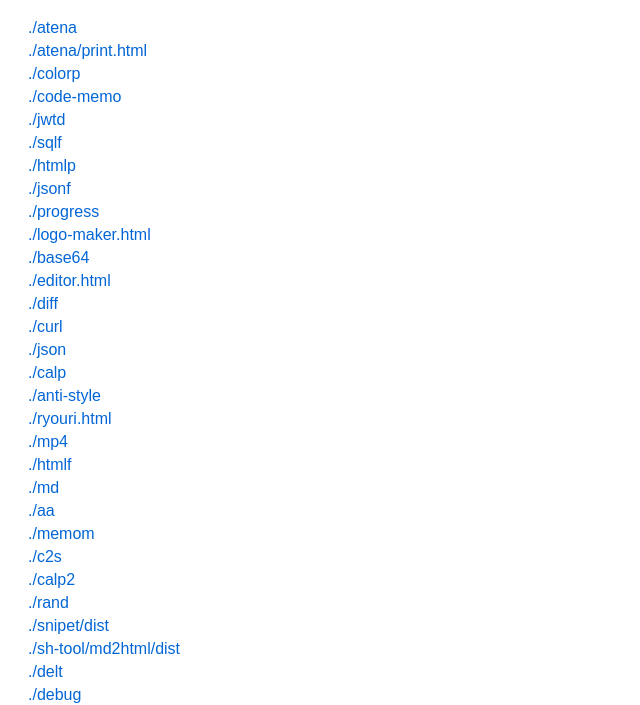
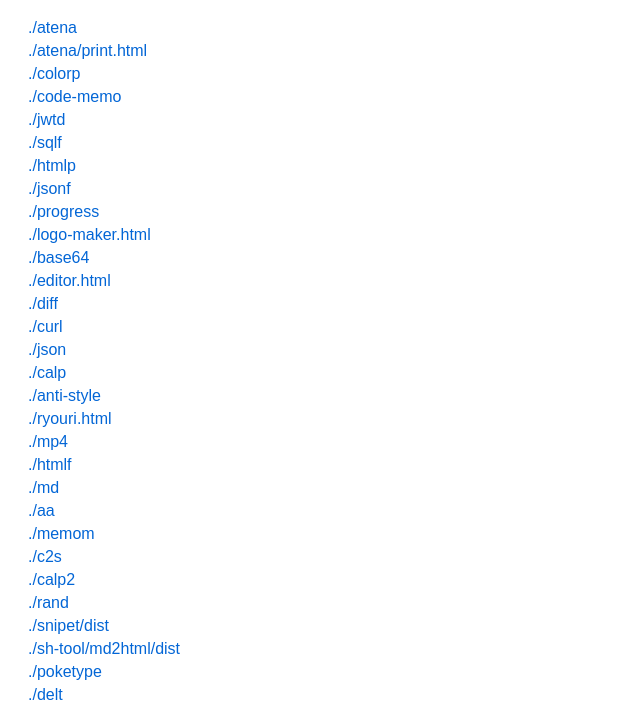
Before and after one commit to jun0222/issue-solving, a plain HTML site: page path.html in a window 1280 px wide. Shown: the part 98-803 px from the top of the page, without its empty margins (0-640 px from the left). Drawn offline with Linux system fonts and the light colour scheme.

Commit message:
feat: tool update

```diff
--- a/path.html
+++ b/path.html
@@ -43,6 +43,7 @@
     <li><a href="https://tools.juns-app.com/rand">./rand</a></li>
     <li><a href="https://tools.juns-app.com/snipet/dist">./snipet/dist</a></li>
     <li><a href="https://tools.juns-app.com/sh-tool/md2html/dist">./sh-tool/md2html/dist</a></li>
+    <li><a href="https://tools.juns-app.com/poketype">./poketype</a></li>
     <li><a href="https://tools.juns-app.com/delt">./delt</a></li>
     <li><a href="https://tools.juns-app.com/debug">./debug</a></li>
     <li><a href="https://tools.juns-app.com/rollp">./rollp</a></li>
```
